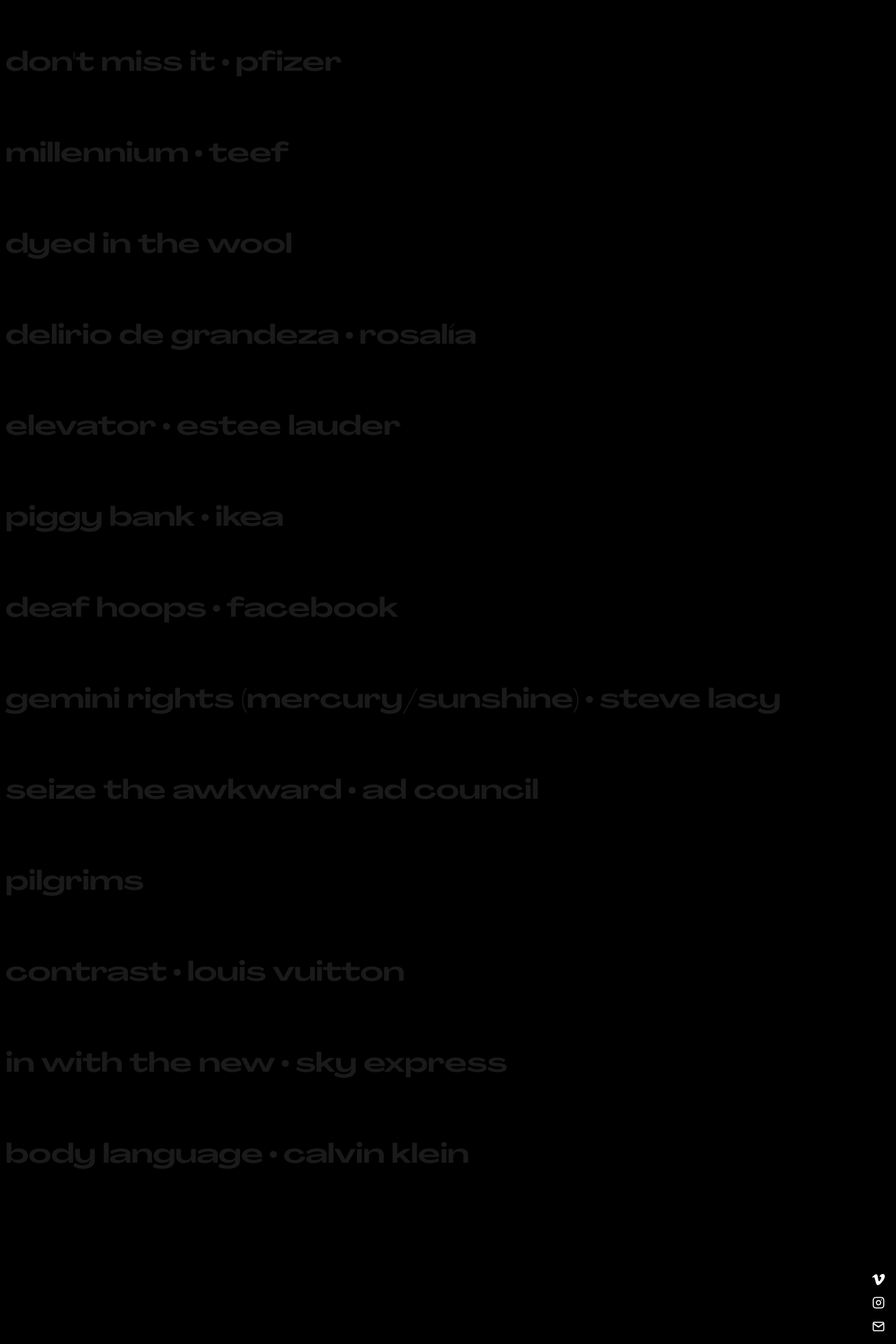
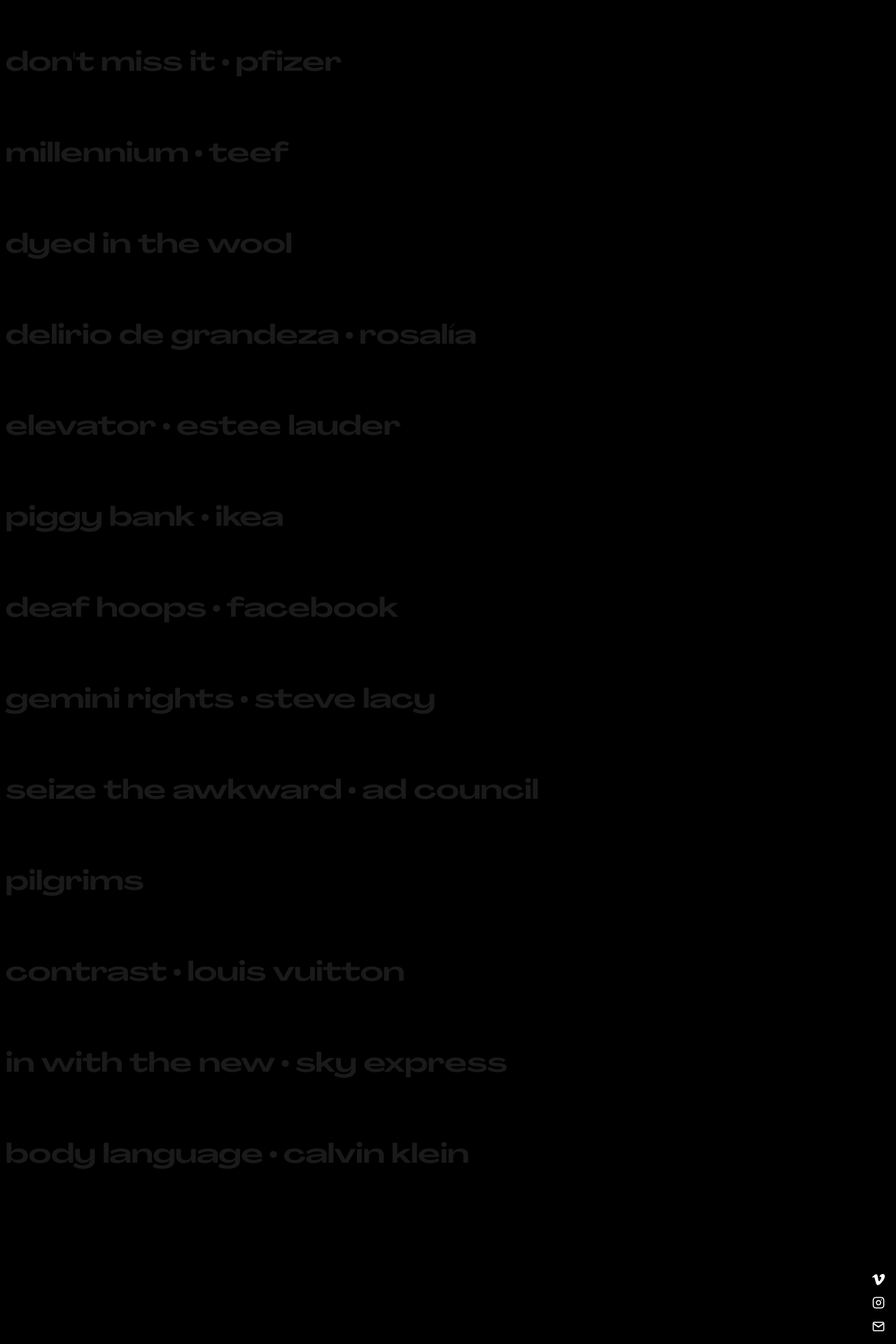
Before and after one commit to jilliangmeehan/dylan-edwards, a Jekyll site: the page built from index.html, in a window 1280 px wide. Shown: the part 2373-4293 px from the top of the page at 70% size. Built offline with Jekyll 4.4.1, drawn with Linux system fonts in a browser that asks for light colours.

Commit message:
Update work.yaml

```diff
--- a/_data/work.yaml
+++ b/_data/work.yaml
@@ -104,7 +104,7 @@
   agency: Wieden Kennedy
   production-company: Anonymous Content
 
-- title: Gemini Rights (Mercury/Sunshine)
+- title: Gemini Rights
   subtitle: Steve Lacy
   categories: Some MV
   video: https://vimeo.com/735822098
```
